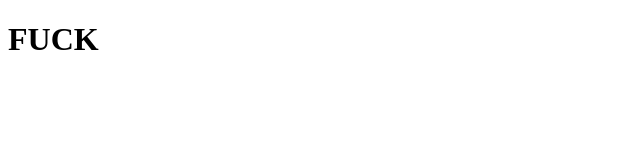
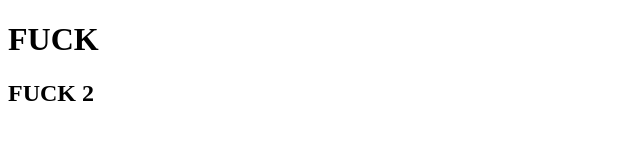
Before and after one commit to ziesorx/nftProject, a website: page index.html in a window 1280 px wide. Shown: the whole page, without its empty margins (0-640 px from the left). Drawn offline with Linux system fonts and the light colour scheme.

Commit message:
update fuck

```diff
--- a/index.html
+++ b/index.html
@@ -10,5 +10,6 @@
 
   <body>
     <h1>FUCK</h1>
+    <h2>FUCK 2</h2>
   </body>
 </html>
--- a/package.json
+++ b/package.json
@@ -2,6 +2,7 @@
   "name": "metamask-simple-dapp",
   "version": "1.0.0",
   "description": "Building a simple dapp used in MetaMask e2e tests.",
+  "default": "index.html",
   "scripts": {
     "deploy": "./deploy.sh",
     "lint": "eslint . --ext js,json",
```
Also changed, not shown: 1 other file.
